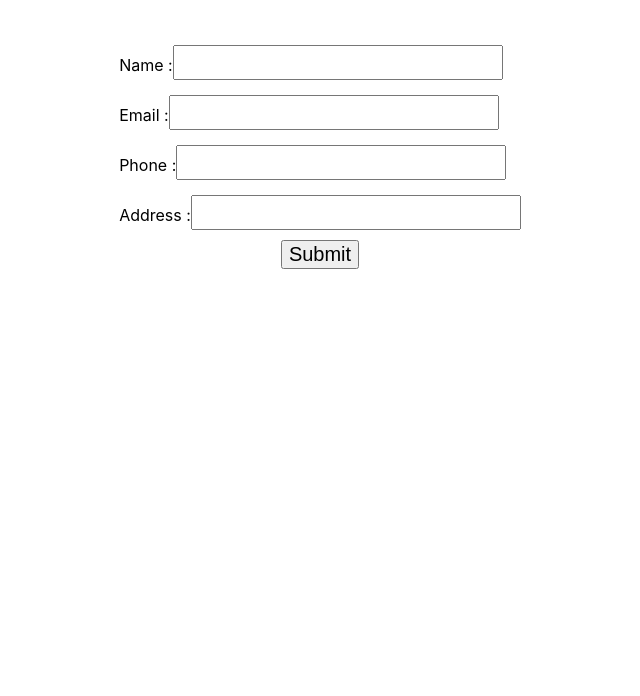
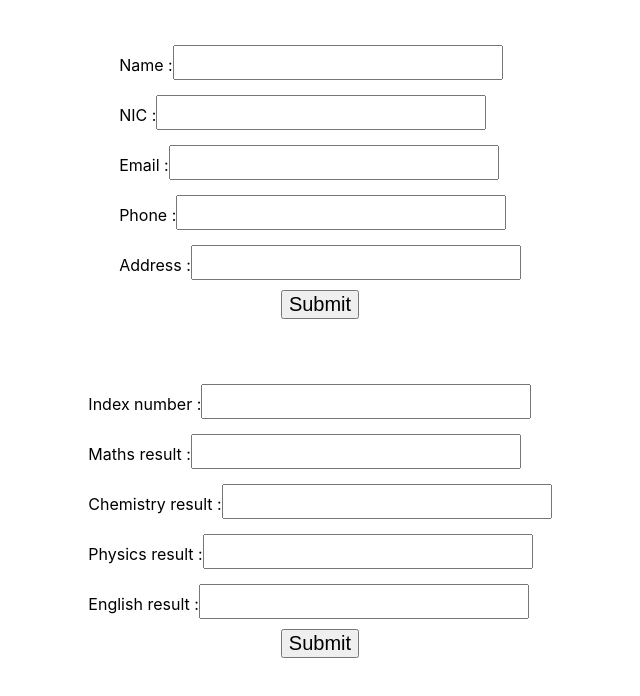
Before and after one commit to dineshabey/react-hooks-componentWillmount, a React (Create React App) app: page / in a window 1280 px wide. Shown: the top 696 px of the page, without its empty margins (320-960 px from the left). Built offline with nearby package versions, Linux system fonts and the light colour scheme.

Commit message:
created ExaminationForm

```diff
--- a/src/App.js
+++ b/src/App.js
@@ -1,6 +1,7 @@
 import React, { useState } from 'react'
 import LearnReference from './learnRef/LearnReference'
 import StudentForm from './formHandling/StudentForm';
+import ExaminationForm from './formHandling/ExaminationForm';
 
 export default function App() {
   const [isVisible, setVisible] = useState(false);
@@ -11,6 +12,10 @@ export default function App() {
 
       <StudentForm />
 
+      <br/>
+
+      <ExaminationForm/>
+
     </div>
   )
 }
--- /dev/null
+++ b/src/formHandling/ExaminationForm.js
@@ -0,0 +1,55 @@
+
+import React, { useState } from 'react'
+
+export default function ExaminationForm() {
+    const [index, setIndex] = useState('');
+    const [maths, setMaths] = useState('');
+    const [chemistry, setChemistry] = useState('');
+    const [physics, setPhysics] = useState('');
+    const [english, setEnglish] = useState('');
+
+
+    const handleSubmit = () => {
+        const student = { index, maths, chemistry, physics, english };
+        console.log(student)
+
+    };
+
+    handleSubmit();
+
+    return (
+        <div>
+
+            <div style={{ display: 'flex', justifyContent: 'center', marginTop: '30px' }}>
+                <div>
+
+                    <div style={{ marginTop: '15px' }}>
+                        <label>Index number :</label>
+                        <input style={{ fontSize: '25px' }} onChange={e => setIndex(e.target.value)} />
+                    </div>
+                    <div style={{ marginTop: '15px' }}>
+                        <label>Maths result :</label>
+                        <input style={{ fontSize: '25px' }} onChange={e => setMaths(e.target.value)} />
+                    </div>
+                    <div style={{ marginTop: '15px' }}>
+                        <label>Chemistry result :</label>
+                        <input style={{ fontSize: '25px' }} onChange={e => setChemistry(e.target.value)} />
+                    </div>
+                    <div style={{ marginTop: '15px' }}>
+                        <label>Physics result :</label>
+                        <input style={{ fontSize: '25px' }} onChange={e => setPhysics(e.target.value)} />
+                    </div>
+                    <div style={{ marginTop: '15px' }}>
+                        <label>English result :</label>
+                        <input style={{ fontSize: '25px' }} onChange={e => setEnglish(e.target.value)} />
+                    </div>
+                    <div style={{ display: 'flex', justifyContent: 'center', marginTop: '10px' }}>
+
+                        <button style={{ fontSize: '20px' }}>Submit</button>
+                    </div>
+                </div>
+            </div>
+
+        </div>
+    )
+}
--- a/src/formHandling/StudentForm.js
+++ b/src/formHandling/StudentForm.js
@@ -2,13 +2,14 @@ import React, { useState } from 'react'
 
 export default function StudentForm() {
     const [name, setName] = useState('');
+    const [nic, setNic] = useState('');
     const [email, setEmail] = useState('');
     const [phone, setPhone] = useState('');
     const [address, setAddress] = useState('');
 
 
     const handleSubmit = () => {
-        const student = {name,email,phone,address};
+        const student = {name,nic,email,phone,address};
         console.log(student)
 
     };
@@ -24,6 +25,10 @@ export default function StudentForm() {
                     <div style={{ marginTop: '15px' }}>
                         <label>Name :</label>
                         <input style={{ fontSize: '25px' }} onChange={e => setName(e.target.value)} />
+                    </div>
+                    <div style={{ marginTop: '15px' }}>
+                        <label>NIC :</label>
+                        <input style={{ fontSize: '25px' }} onChange={e => setNic(e.target.value)} />
                     </div>
                     <div style={{ marginTop: '15px' }}>
                         <label>Email :</label>
```
